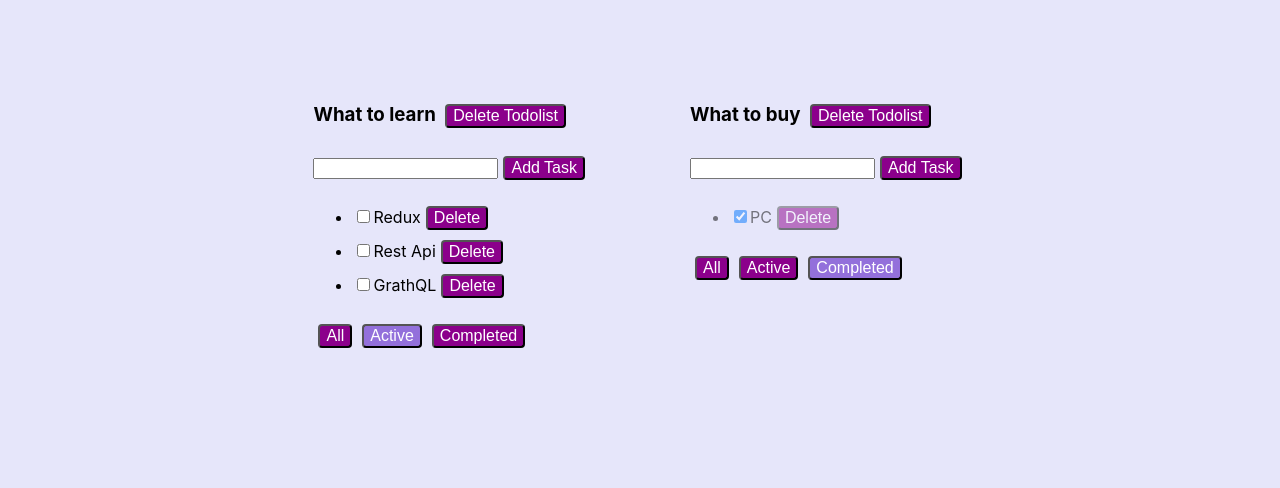
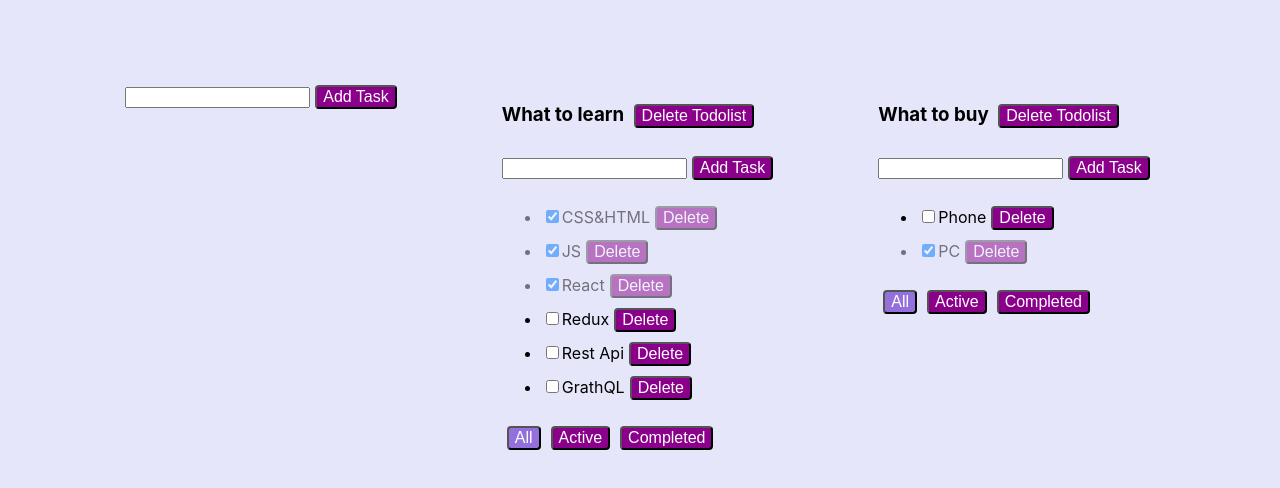
Before and after one commit to VeloboSAS/todolistTS, a React (Create React App) app: page / in a window 1280 px wide. Shown: the top 488 px of the page. Built offline with nearby package versions, Linux system fonts and the light colour scheme.

Commit message:
add new todolist, edit span

```diff
--- a/src/App.tsx
+++ b/src/App.tsx
@@ -1,7 +1,8 @@
 import { useState } from "react";
 import { v4 } from "uuid";
 import "./App.css";
-import { Todolist } from "./component/todolist/todolist";
+import { AddItemForm } from "./component/addItemForm";
+import { TaskType, Todolist } from "./component/todolist/todolist";
 
 export type FilterValuesType = "all" | "completed" | "active";
 
@@ -10,6 +11,10 @@ type TodolistType = {
   title: string;
   filter: FilterValuesType;
 };
+
+type TasksStateType = {
+  [key: string]: Array<TaskType>
+}
 
 function App() {
 
@@ -20,7 +25,7 @@ function App() {
     setTasks({...tasksObj});
   }
 
-  function addTask(title: string, todolistId: string) {
+  function AddItem(title: string, todolistId: string) {
     let newTask = { id: v4(), title: title, isDone: false };
     let tasks = tasksObj[todolistId]
     let newTasks = [newTask, ...tasks];
@@ -48,8 +53,8 @@ function App() {
   let todolistId2 = v4();
 
   let [todolists, setTodolist] = useState<Array<TodolistType>>([
-    { id: todolistId1, title: "What to learn", filter: "active" },
-    { id: todolistId2, title: "What to buy", filter: "completed" },
+    { id: todolistId1, title: "What to learn", filter: "all" },
+    { id: todolistId2, title: "What to buy", filter: "all" },
   ]);
 
   let removeTodolist = (todolistId: string) => {
@@ -59,7 +64,7 @@ function App() {
     setTasks({...tasksObj})
   }
 
-  let [tasksObj, setTasks] = useState({
+  let [tasksObj, setTasks] = useState<TasksStateType>({
     [todolistId1]: [
       { id: v4(), title: "CSS&HTML", isDone: true },
       { id: v4(), title: "JS", isDone: true },
@@ -74,8 +79,23 @@ function App() {
     ],
   });
 
+  function addTodolist(title: string) {
+    let todolist: TodolistType = {
+      id: v4(),
+      filter: "all",
+      title: title
+    }
+    setTodolist([todolist, ...todolists])
+    setTasks({
+      ...tasksObj,
+      [todolist.id]: []
+    })
+
+  }
+
   return (
     <div className="App">
+      <AddItemForm AddItem={addTodolist} />
       {todolists.map((tl) => {
         let tasksForTodoList = tasksObj[tl.id];
 
@@ -94,7 +114,7 @@ function App() {
             tasks={tasksForTodoList}
             removeTask={removeTask}
             changeFilter={changeFilter}
-            addTask={addTask}
+            addItem={AddItem}
             changeTaskStatus={changeStatus}
             filter={tl.filter}
             removeTodolist={removeTodolist}
--- /dev/null
+++ b/src/component/addItemForm.tsx
@@ -0,0 +1,48 @@
+import React, { ChangeEvent, useState, KeyboardEvent } from "react";
+// import s from "../todolist/todolist.module.css";
+import s from './todolist/todolist.module.css'
+
+export type AddItemFormTypes = {
+    AddItem: (title: string) => void;
+
+};
+
+export function AddItemForm(props: AddItemFormTypes) {
+  const [newTaskTitle, setNewTaskTitle] = useState("");
+  const [error, setError] = useState<string | null>(null);
+
+  const onKeyPressHandler = (e: KeyboardEvent<HTMLInputElement>) => {
+    setError(null);
+    if (e.key === "Enter") {
+      props.AddItem(newTaskTitle);
+      setNewTaskTitle("");
+    }
+  };
+
+  const onNewTitleChangeHandler = (e: ChangeEvent<HTMLInputElement>) => {
+    setNewTaskTitle(e.currentTarget.value);
+  };
+
+  const AddTask = () => {
+    if (newTaskTitle.trim() !== "") {
+      props.AddItem(newTaskTitle.trim());
+      setNewTaskTitle("");
+    } else {
+      setError("Title is required");
+    }
+  };
+  return (
+    <div>
+      <input
+        value={newTaskTitle}
+        onChange={onNewTitleChangeHandler}
+        onKeyPress={onKeyPressHandler}
+        className={error ? "error" : ""}
+      />
+      <button onClick={AddTask} className={s.btn}>
+        Add Task
+      </button>
+      {error && <div className="error-message">{error}</div>}
+    </div>
+  );
+}
--- /dev/null
+++ b/src/component/editableSpan.tsx
@@ -0,0 +1,19 @@
+import React, { useState } from "react";
+
+export type EditableSpanPropsType = {
+  title: string
+
+};
+
+export function EditableSpan(props: EditableSpanPropsType) {
+  const [editMode, setEditMode] = useState(false)
+
+  const activateEditMode = () => {
+    setEditMode(true)
+  }
+  const activateViewMode = () => {
+    setEditMode(false)
+  }
+  return editMode ? <input value={props.title} onBlur={activateViewMode} autoFocus/>
+  :<span onDoubleClick={activateEditMode}>{props.title}</span>;
+}
--- a/src/component/todolist/todolist.tsx
+++ b/src/component/todolist/todolist.tsx
@@ -1,5 +1,7 @@
-import React, { ChangeEvent, useState, KeyboardEvent } from "react";
+import React, { ChangeEvent } from "react";
 import { FilterValuesType } from "../../App";
+import { AddItemForm } from "../addItemForm";
+import { EditableSpan } from "../editableSpan";
 import s from "./todolist.module.css";
 
 export type TaskType = {
@@ -9,40 +11,22 @@ export type TaskType = {
 };
 
 type PropsType = {
-  id: string
+  id: string;
   title: string;
   tasks: Array<TaskType>;
   removeTask: (id: string, todolistId: string) => void;
   changeFilter: (value: FilterValuesType, todolistId: string) => void;
-  addTask: (title: string, todolistId: string) => void;
-  changeTaskStatus:(taskId: string, isDone: boolean, todolistId: string) => void
-  filter: FilterValuesType
-  removeTodolist: (todolistId: string) => void
+  addItem: (title: string, todolistId: string) => void;
+  changeTaskStatus: (
+    taskId: string,
+    isDone: boolean,
+    todolistId: string
+  ) => void;
+  filter: FilterValuesType;
+  removeTodolist: (todolistId: string) => void;
 };
 
 export function Todolist(props: PropsType) {
-  const [newTaskTitle, setNewTaskTitle] = useState("");
-  const [error, setError] = useState<string | null>(null)
-
-  const onNewTitleChangeHandler = (e: ChangeEvent<HTMLInputElement>) => {
-    setNewTaskTitle(e.currentTarget.value);
-  };
-
-  const onKeyPressHandler = (e: KeyboardEvent<HTMLInputElement>) => {
-    setError(null)
-    if (e.key === "Enter") {
-      props.addTask(newTaskTitle, props.id);
-      setNewTaskTitle("");
-    }
-  };
-
-  const AddTask = () => {
-    if(newTaskTitle.trim() !== '') {
-      props.addTask(newTaskTitle, props.id);
-    setNewTaskTitle("");
-  } else {
-    setError("Title is required")
-  }};
 
   const onAllClickHandler = () => {
     props.changeFilter("all", props.id);
@@ -57,37 +41,39 @@ export function Todolist(props: PropsType) {
   };
 
   const removeTodolist = () => {
-    props.removeTodolist(props.id)
+    props.removeTodolist(props.id);
+  };
+
+  const addTask = (title: string) => {
+
+    props.addItem(title, props.id)
   }
 
   return (
-    <div >
-      <h3>{props.title} <button onClick={removeTodolist} className={s.btn}>Delete Todolist</button></h3>
-      <div>
-        <input
-          value={newTaskTitle}
-          onChange={onNewTitleChangeHandler}
-          onKeyPress={onKeyPressHandler}
-          className={error ? "error": ""}
-        />
-        <button onClick={AddTask} className={s.btn}>Add Task</button>
-        {error && <div className="error-message">{error}</div>}
-      </div>
-      <ul >
+    <div>
+      <h3>
+        {props.title}{" "}
+        <button onClick={removeTodolist} className={s.btn}>
+          Delete Todolist
+        </button>
+      </h3>
+      <AddItemForm  AddItem={addTask}/>
+      <ul>
         {props.tasks.map((task) => {
           const deleteTask = () => {
             props.removeTask(task.id, props.id);
           };
           const onChangeHandler = (e: ChangeEvent<HTMLInputElement>) => {
-            props.changeTaskStatus(task.id, e.currentTarget.checked, props.id)
-
-          }
+            props.changeTaskStatus(task.id, e.currentTarget.checked, props.id);
+          };
           return (
-            <li key={task.id} className={task.isDone ?s.isDone: ""}>
-              <input type="checkbox"
-              onChange={onChangeHandler}
-              checked={task.isDone} />
-              <span>{task.title}</span>
+            <li key={task.id} className={task.isDone ? s.isDone : ""}>
+              <input
+                type="checkbox"
+                onChange={onChangeHandler}
+                checked={task.isDone}
+              />
+              <EditableSpan title={task.title}/>
               <button onClick={deleteTask} className={s.btn}>
                 Delete
               </button>
@@ -96,9 +82,24 @@ export function Todolist(props: PropsType) {
         })}
       </ul>
       <div>
-        <button onClick={onAllClickHandler} className={props.filter === 'all' ? s.btnActive :s.btn}>All</button>
-        <button onClick={onActiveClickHandler} className={props.filter === 'active' ? s.btnActive :s.btn}>Active</button>
-        <button onClick={onCompletedClickHandler} className={props.filter === 'completed' ? s.btnActive :s.btn}>Completed</button>
+        <button
+          onClick={onAllClickHandler}
+          className={props.filter === "all" ? s.btnActive : s.btn}
+        >
+          All
+        </button>
+        <button
+          onClick={onActiveClickHandler}
+          className={props.filter === "active" ? s.btnActive : s.btn}
+        >
+          Active
+        </button>
+        <button
+          onClick={onCompletedClickHandler}
+          className={props.filter === "completed" ? s.btnActive : s.btn}
+        >
+          Completed
+        </button>
       </div>
     </div>
   );
```
